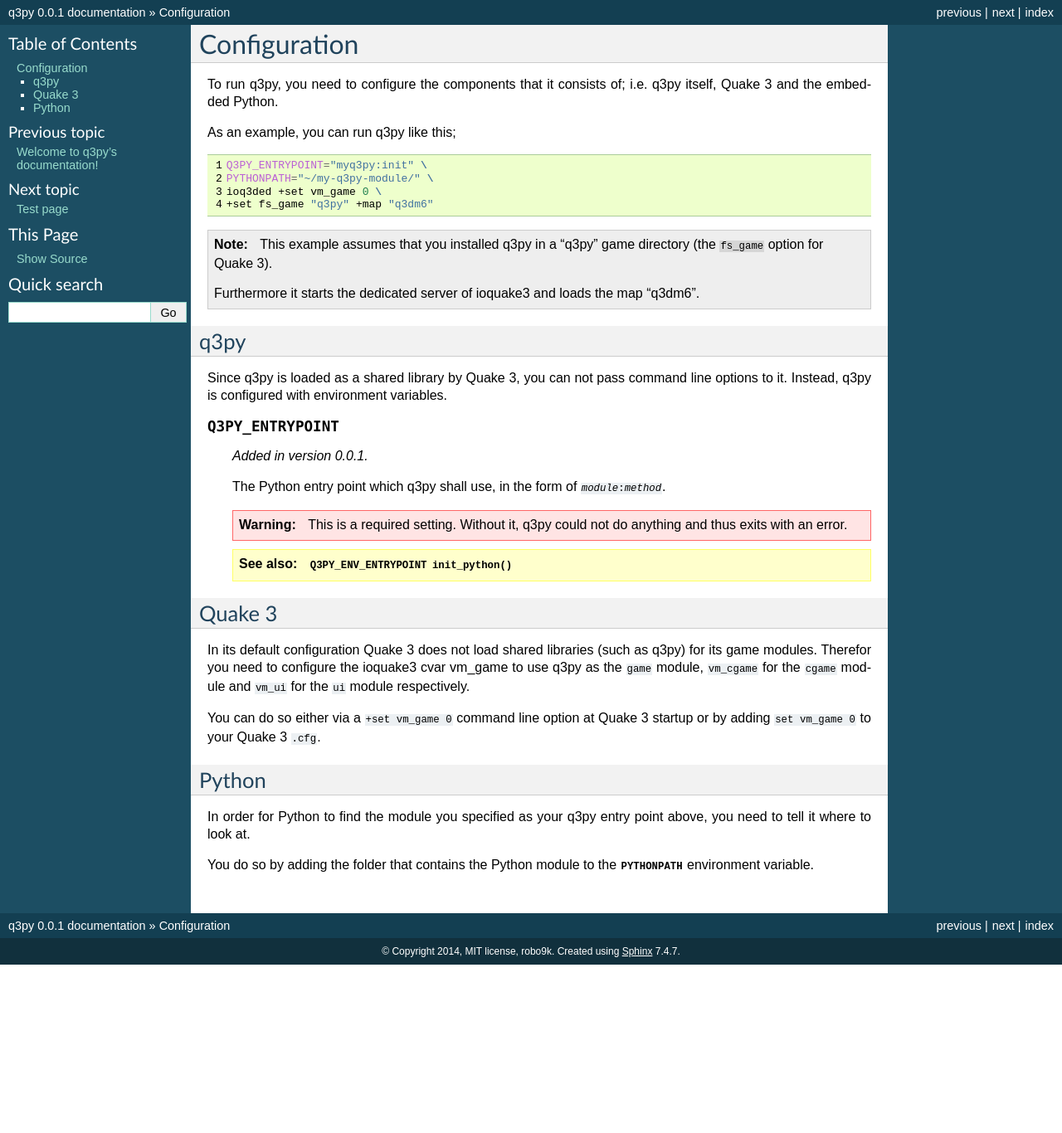
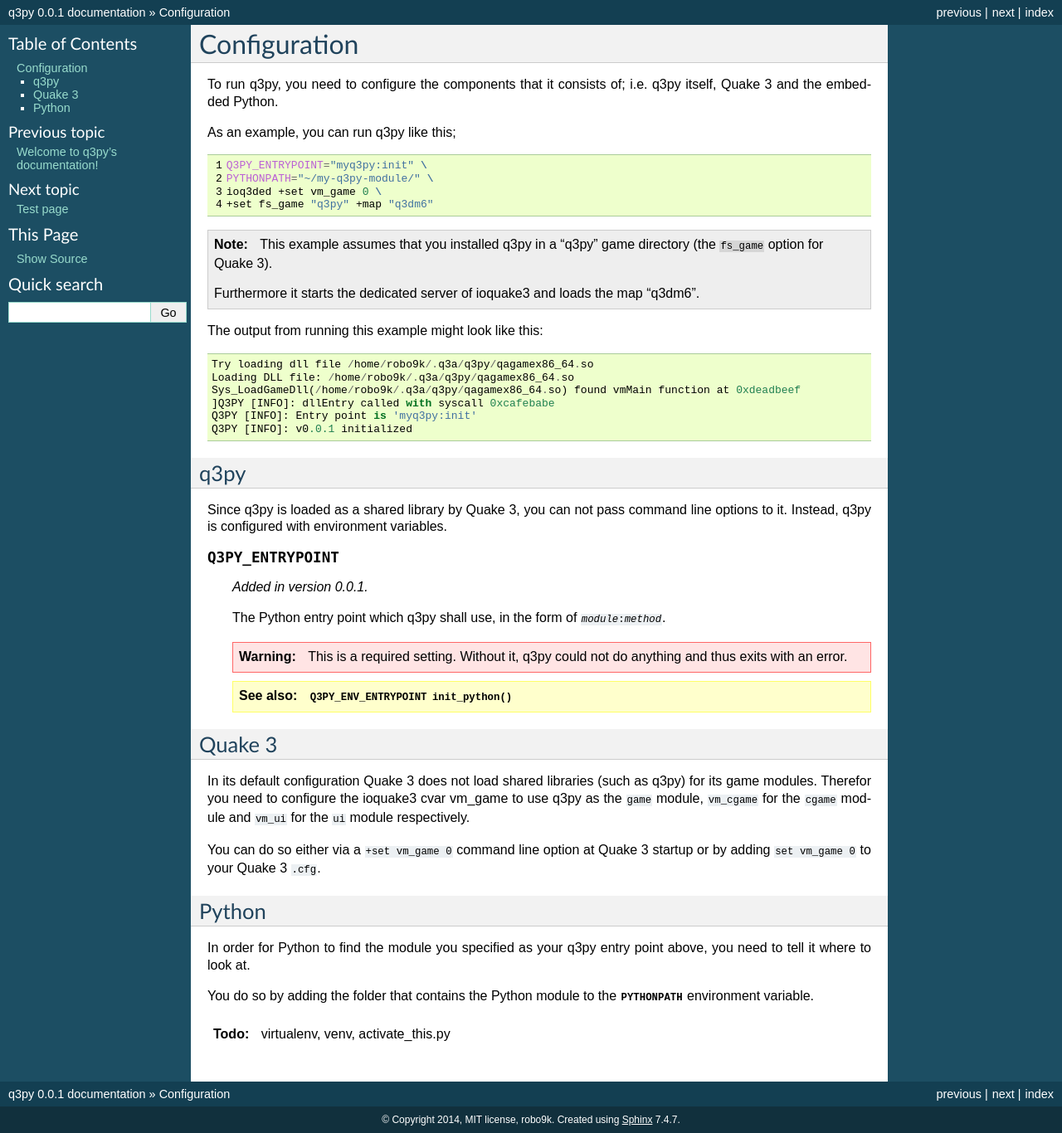
Before and after one commit to robo9k/q3py, a Sphinx documentation site: the page built from doc/configuration.rst, in a window 1280 px wide. Shown: the whole page at 83% size. Built offline with Sphinx 7.4.7, drawn with Linux system fonts in a browser that asks for light colours; before the commit the page ends 1163 px from its top, so only the background shows below that.

Commit message:
Add output from running example in configuration doc

```diff
--- a/doc/configuration.rst
+++ b/doc/configuration.rst
@@ -20,6 +20,16 @@
 
     Furthermore it starts the dedicated server of ioquake3 and loads
     the map "q3dm6".
+
+The output from running this example might look like this::
+
+    Try loading dll file /home/robo9k/.q3a/q3py/qagamex86_64.so
+    Loading DLL file: /home/robo9k/.q3a/q3py/qagamex86_64.so
+    Sys_LoadGameDll(/home/robo9k/.q3a/q3py/qagamex86_64.so) found vmMain function at 0xdeadbeef
+    ]Q3PY [INFO]: dllEntry called with syscall 0xcafebabe
+    Q3PY [INFO]: Entry point is 'myq3py:init'
+    Q3PY [INFO]: v0.0.1 initialized
+
 
 q3py
 ----
@@ -64,3 +74,5 @@
 
 You do so by adding the folder that contains the Python module to
 the :envvar:`PYTHONPATH` environment variable.
+
+.. todo:: virtualenv, venv, activate_this.py
```
